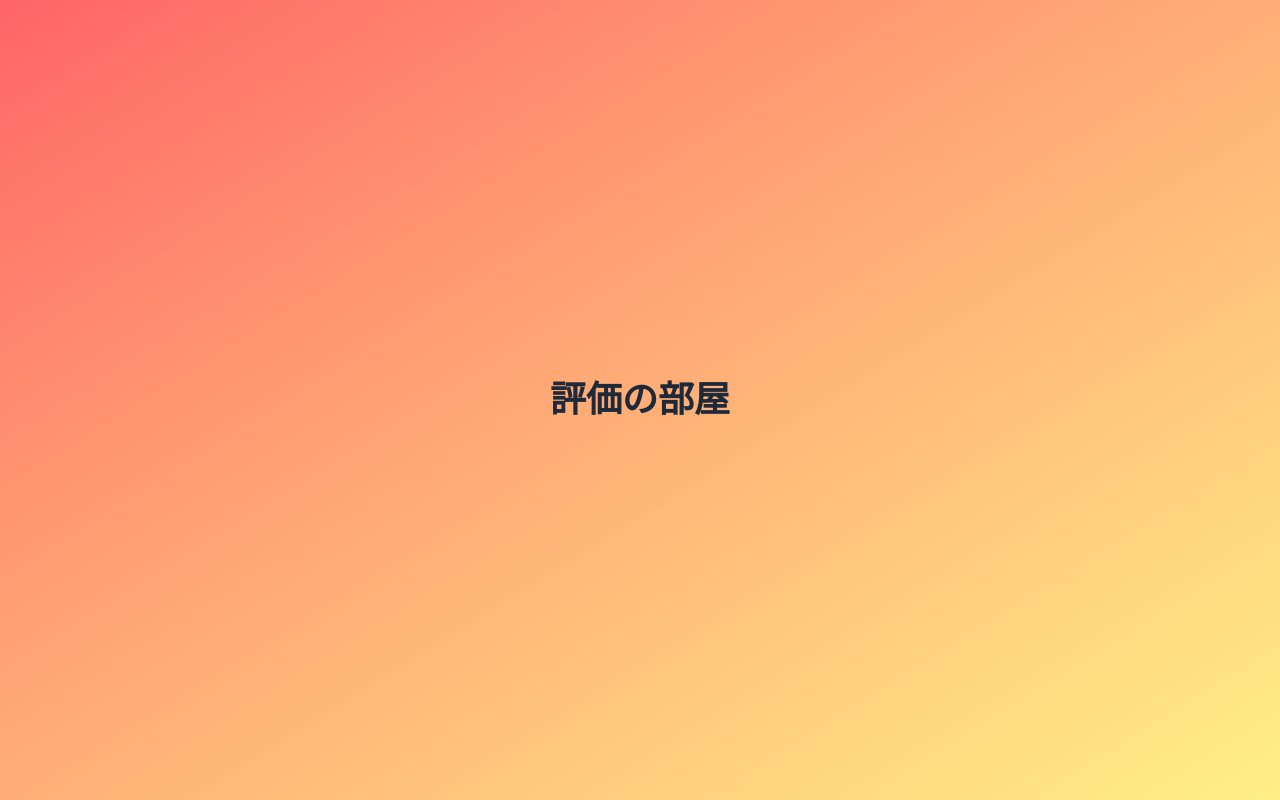
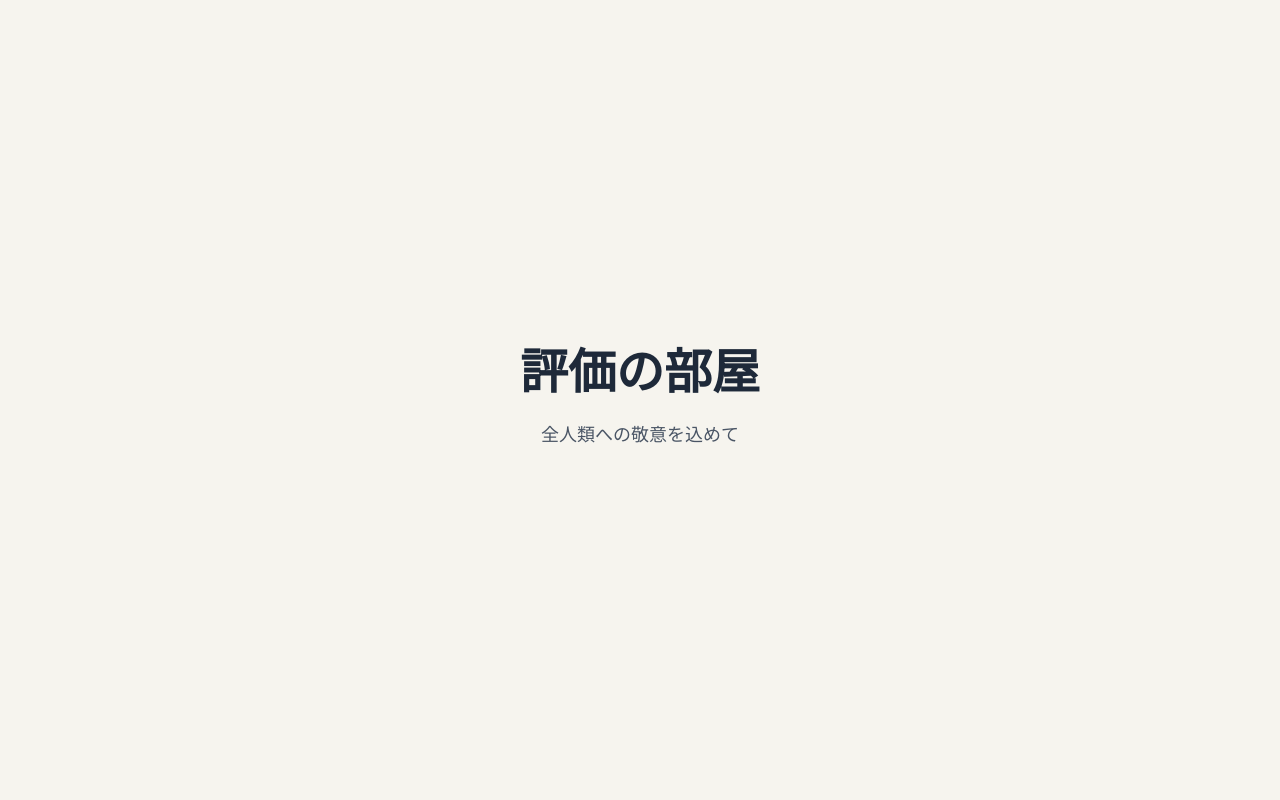
Before and after one commit to zkbox2025/evaluation-room, a Next.js app: page / in a window 1280 px wide. Built offline with nearby package versions, Linux system fonts and the light colour scheme.

Commit message:
評価の部屋トップページのデザインを作成

```diff
--- a/app/page.tsx
+++ b/app/page.tsx
@@ -1,9 +1,15 @@
 export default function Home() {
   return (
-    <main className="min-h-screen flex items-center justify-center bg-gradient-to-br from-red-400 to-yellow-200">
-      <h1 className="text-4xl font-semibold text-gray-800">
-        評価の部屋
-      </h1>
+    <main className="min-h-screen flex items-center justify-center bg-[#f6f4ee]">
+      <div className="text-center px-8">
+        <h1 className="text-5xl font-semibold text-gray-800 racking-wide">
+          評価の部屋
+        </h1>
+
+        <p className="mt-6 text-lg text-gray-600 leading-relaxed">
+          全人類への敬意を込めて
+        </p>
+      </div>
     </main>
   );
 }
```
